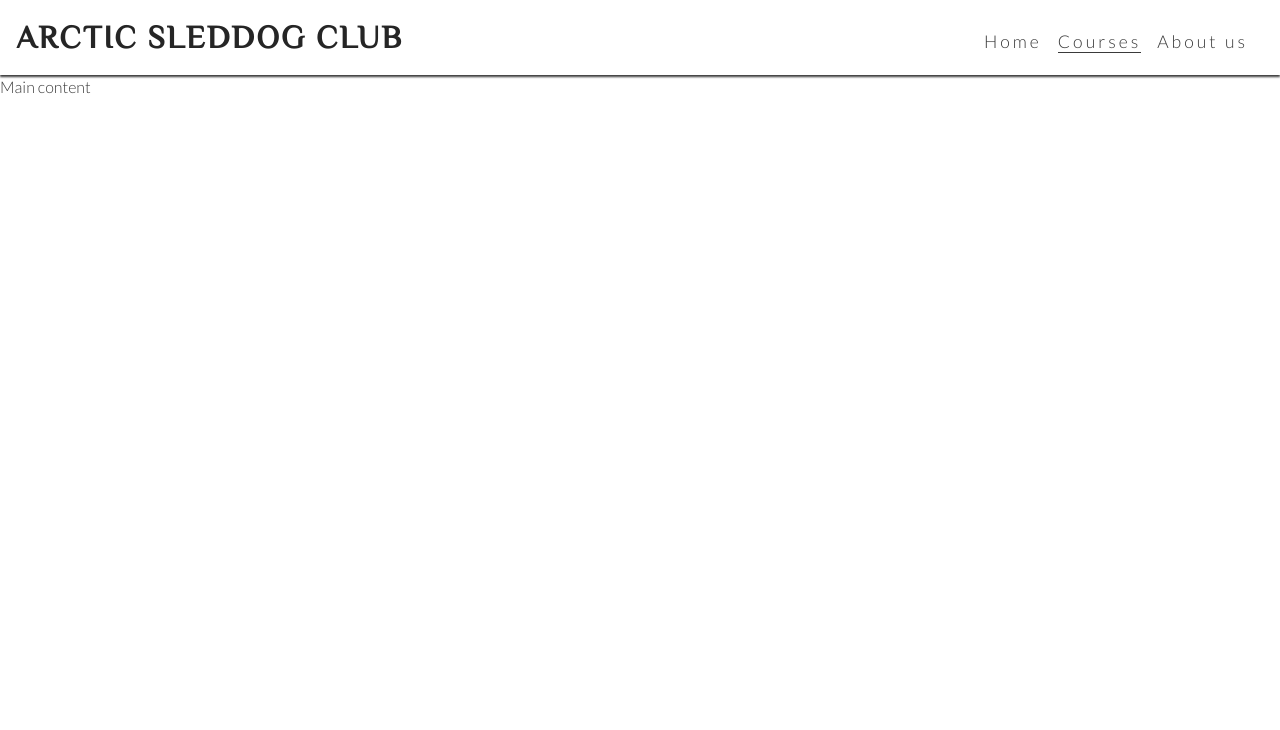
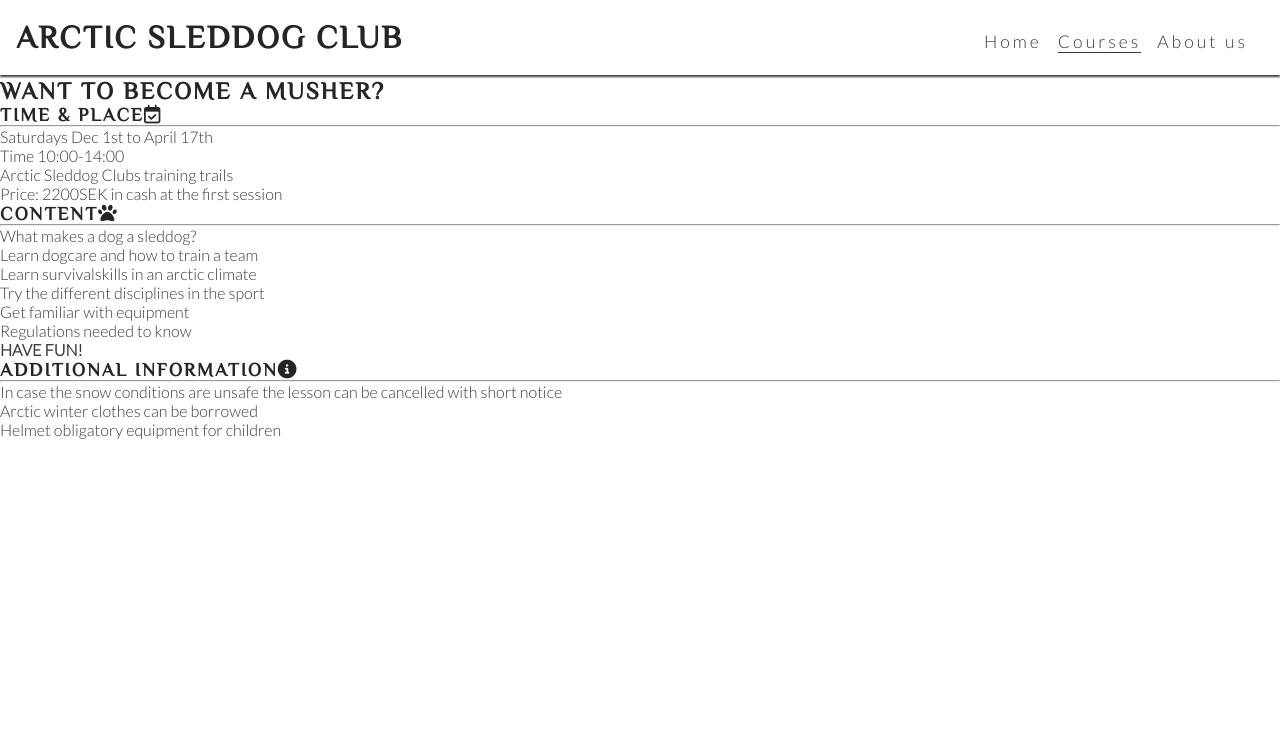
Before and after one commit to wiklundm/arcticsleddogclub, a plain HTML site: page courses.html in a window 1280 px wide. Shown: the top 730 px of the page. Drawn offline with Linux system fonts and the light colour scheme.

Commit message:
Added the courses content

```diff
--- a/assets/css/style.css
+++ b/assets/css/style.css
@@ -103,7 +103,14 @@ main {
 #cover-text>h2, #cover-text>h3 {
     color: #3a3a3a;
 }
-
+/*experience-text*/
+#experience {
+font-size: 120%;
+padding-top: 10px;
+padding-bottom: 10px;
+font-style: italic;
+text-align: center;
+}
 /*Footer*/
 #social-media {
     text-align: center;
@@ -122,6 +129,7 @@ footer {
     bottom: 0;
     z-index: 3;
     color: #252525;
+
 }
 /* Media query: mobilephones and larger (316px and up) */
 @media screen and (min-width: 316px) {
--- a/courses.html
+++ b/courses.html
@@ -37,7 +37,52 @@
         </nav>
     </header>
     <!--Main content-->
-    <main>Main content</main>
+    <main>
+       <!--courses section-->
+       <section id="courses">
+        <h2>Want to become a musher?</h2>
+        <div id="content">
+            <div id="meet">
+                <div id="childimage"></div>
+                <div>
+                    <h3>Time & Place<i class="fa-regular fa-calendar-check"></i></h3>
+                    <hr>
+                    <ul>
+                        <li>Saturdays Dec 1st to April 17th</li>
+                        <li>Time 10:00-14:00</li>
+                        <li>Arctic Sleddog Clubs training trails</li>
+                        <li>Price: 2200SEK in cash at the first session</li>
+                    </ul>
+                </div>
+            </div>
+            <div id="info">
+                <div>
+                    <h3>Content<i class="fa-solid fa-paw"></i></h3>
+                    <hr>
+                    <ul>
+                        <li>What makes a dog a sleddog?</li>
+                        <li>Learn dogcare and how to train a team</li>
+                        <li>Learn survivalskills in an arctic climate</li>
+                        <li>Try the different disciplines in the sport</li>
+                        <li>Get familiar with equipment</li>
+                        <li>Regulations needed to know</li>
+                    </ul>
+                    <h4>HAVE FUN!</h4>
+                </div>
+            </div>
+            <div>
+                <h3>Additional information<i class="fa-solid fa-circle-info"></i></h3>
+                <hr>
+                <ul>
+                    <li>In case the snow conditions are unsafe the lesson can be cancelled with short notice</li>
+                    <li>Arctic winter clothes can be borrowed</li>
+                    <li>Helmet obligatory equipment for children</li>
+                </ul>
+            </div>
+            <div id="smileimage"></div>
+        </div>
+       </section>
+    </main>
     <footer>
         <ul id="social-media">
             <li><a href="https://www.facebook.com/" target="_blank" rel="noopener"
```
